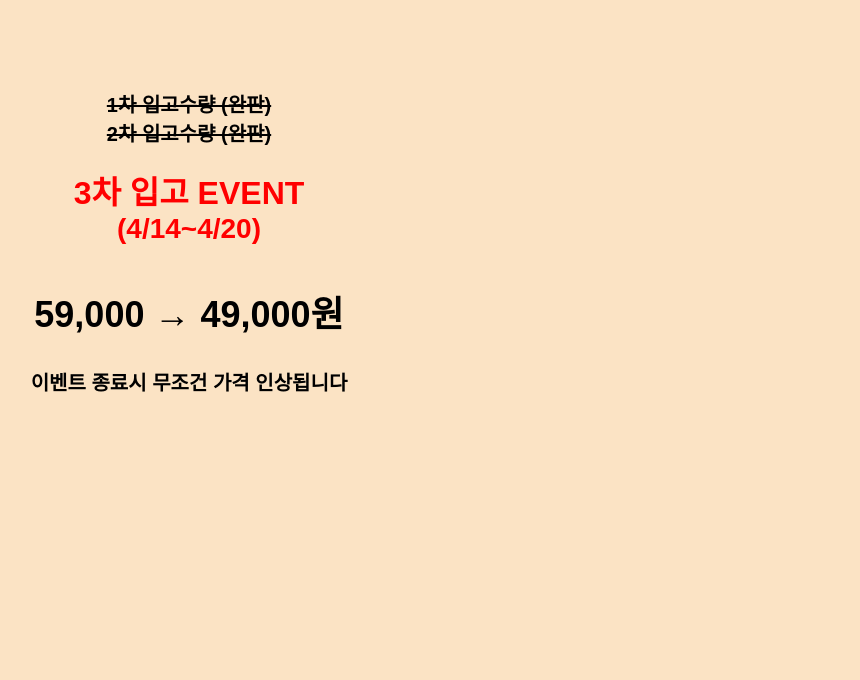
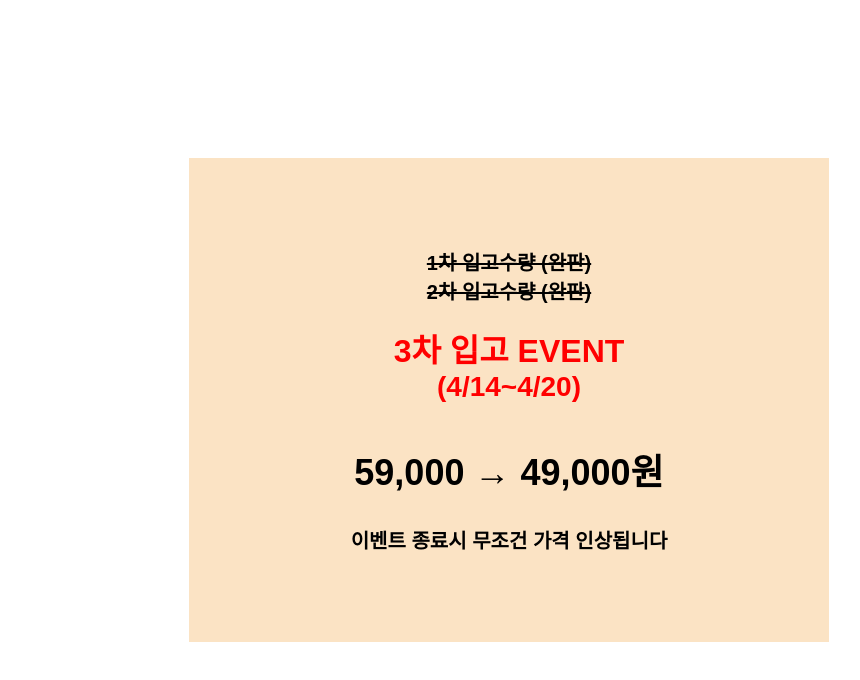
Before and after one commit to wooyeong9419/event-widget, a plain HTML site: page index.html in a window 1280 px wide. Shown: the whole page, without its empty margins (131-991 px from the left). Drawn offline with Linux system fonts and the light colour scheme.

Commit message:
Update index.html

```diff
--- a/index.html
+++ b/index.html
@@ -4,13 +4,22 @@
   <meta charset="UTF-8">
   <title>3차 입고 EVENT</title>
   <style>
-    body {
+    html, body {
       margin: 0;
+      padding: 0;
+      background-color: #ffffff;
+      width: 100%;
+      height: 100%;
+      display: flex;
+      justify-content: center;
+      align-items: center;
+    }
+    .container {
       background-color: #fbe3c4;
+      width: 640px;
+      height: 484px;
       font-family: 'Apple SD Gothic Neo', 'Malgun Gothic', sans-serif;
       text-align: center;
-      width: 640px;
-      height: 484px;
       display: flex;
       flex-direction: column;
       justify-content: center;
@@ -48,6 +57,7 @@
   </style>
 </head>
 <body>
+  <div class="container">
     <div class="line">1차 입고수량 (완판)</div>
     <div class="line">2차 입고수량 (완판)</div>
 
@@ -57,13 +67,14 @@
     <div class="price">59,000 → 49,000원</div>
 
     <div class="alert">이벤트 종료시 무조건 가격 인상됩니다</div>
+  </div>
 
   <script>
     document.addEventListener("DOMContentLoaded", function () {
       const today = new Date();
       const monday = new Date(today);
       const currentDay = monday.getDay();
-      const diffToMonday = (currentDay === 0 ? -6 : 1 - currentDay); // 일요일이면 -6, 월~토면 보정
+      const diffToMonday = (currentDay === 0 ? -6 : 1 - currentDay);
       monday.setDate(monday.getDate() + diffToMonday);
 
       const sunday = new Date(monday);
```
Lines whose indentation alone changed are shown as unchanged.
